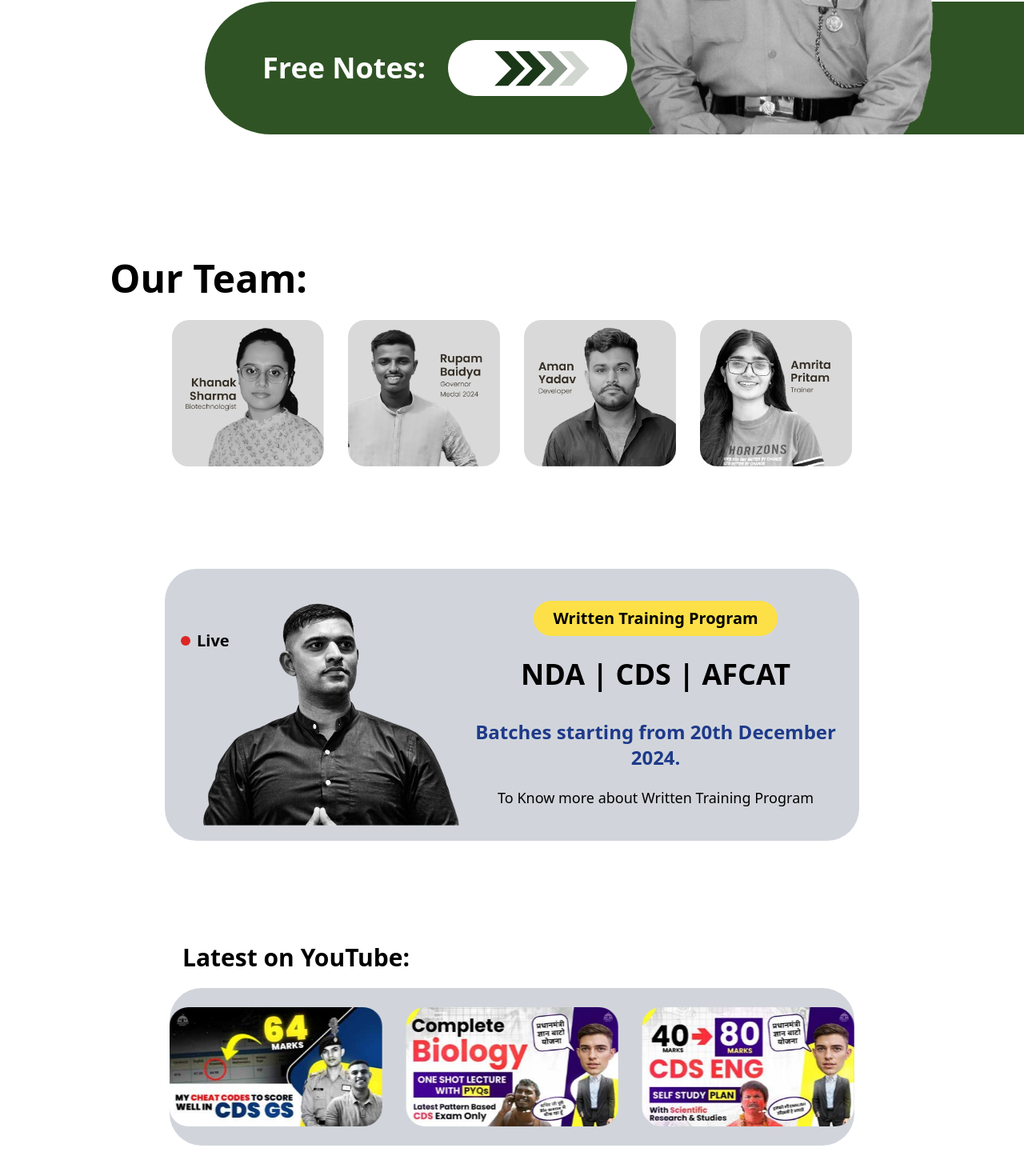
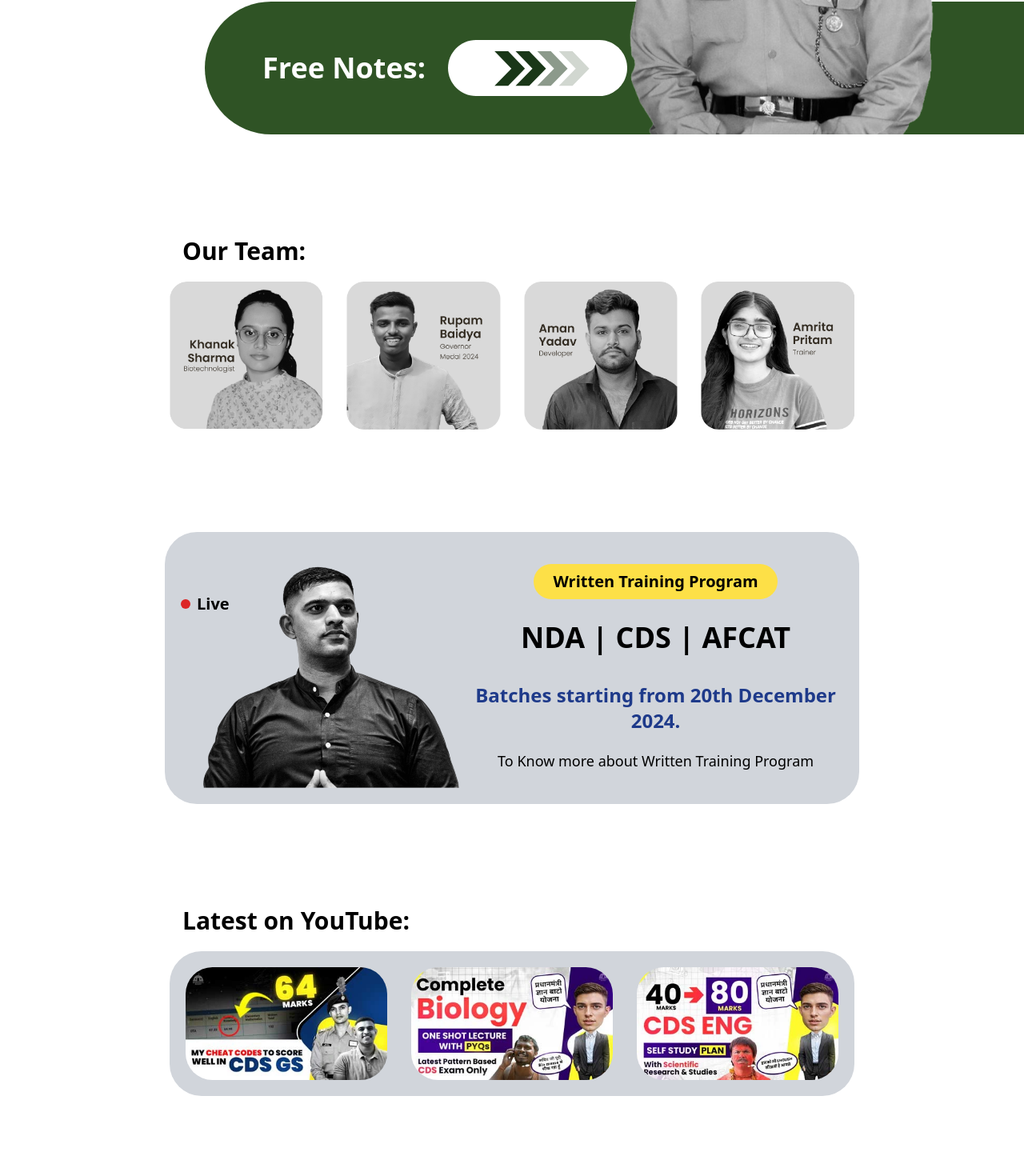
Before and after one commit to Soumyadeep002/barracks-buddy, a React (Vite) app: page / in a window 1280 px wide. Shown: the part 723-2193 px from the top of the page at 80% size. After the commit the page ends 2157 px from the top, so only its background shows below. Built offline with nearby package versions, Linux system fonts and the light colour scheme.

Commit message:
title updated

```diff
--- a/src/HomePage/Team.jsx
+++ b/src/HomePage/Team.jsx
@@ -28,9 +28,9 @@ import Member15 from '../../public/images/Members/Yogita Chaudhary.png'
 export default function Team() {
   return (
     <>
-          <div className="w-full md:w-[100%] lg:w-11/12 mx-auto py-10 sm:py-12 md:py-16 px-5">
-                <h1 className="font-bold text-3xl md:text-4xl lg:text-5xl my-7 mx-5 md:mx-16">Our Team:</h1>
-                <div className="flex justify-center items-center md:w-5/6 lg:w-3/4 mx-auto">
+          <div className="w-full md:w-[90%] lg:w-[70%] mx-auto py-10 sm:py-12 md:py-16 px-5">
+          <h1 className='font-bold text-3xl ml-4 mb-5'>Our Team: </h1>
+          <div className="flex justify-center items-center mx-auto">
                             <Swiper
                             freeMode={true}
                             pagination={{ clickable: true }}
@@ -51,7 +51,7 @@ export default function Team() {
                                     },
                                 720: {
                                 slidesPerView: 3,
-                                spaceBetween: 20,
+                                spaceBetween: 30,
                                 },
                                 1024: {
                                 slidesPerView: 4,
--- a/src/HomePage/YoutubeSection.jsx
+++ b/src/HomePage/YoutubeSection.jsx
@@ -17,7 +17,7 @@ export default function YoutubeSection() {
   return (
     <section className='py-16 px-5 md:w-[90%] lg:w-[70%] mx-auto'>
         <h1 className='font-bold text-3xl ml-4 mb-5'>Latest on YouTube: </h1>
-        <div className="bg-gray-300  overflow-hidden mx-auto rounded-[2.5rem] ">
+        <div className="bg-gray-300 px-5 overflow-hidden mx-auto rounded-[2.5rem] ">
         <Swiper
                             freeMode={true}
                             pagination={{ clickable: true }}
@@ -46,23 +46,23 @@ export default function YoutubeSection() {
                                 },
                             }}
                             modules={[Autoplay]}
-                            className="mx-auto my-6"
+                            className="mx-auto my-5"
                             >
 
                         <SwiperSlide>
-                            <img className="mx-auto rounded-3xl" src={img1} alt="" />
+                            <img className="mx-auto rounded-[2.1rem]" src={img1} alt="" />
                         </SwiperSlide>
                         <SwiperSlide>
-                            <img className="mx-auto rounded-3xl" src={img2} alt="" />
+                            <img className="mx-auto rounded-[2.1rem]" src={img2} alt="" />
                         </SwiperSlide>
                         <SwiperSlide>
-                            <img className="mx-auto rounded-3xl" src={img3} alt="" />
+                            <img className="mx-auto rounded-[2.1rem]" src={img3} alt="" />
                         </SwiperSlide>
                         <SwiperSlide>
-                            <img className="mx-auto rounded-3xl" src={img4} alt="" />
+                            <img className="mx-auto rounded-[2.1rem]" src={img4} alt="" />
                         </SwiperSlide>
                         <SwiperSlide>
-                            <img className="mx-auto rounded-3xl" src={img5} alt="" />
+                            <img className="mx-auto rounded-[2.15rem]" src={img5} alt="" />
                         </SwiperSlide>
 
 
```
